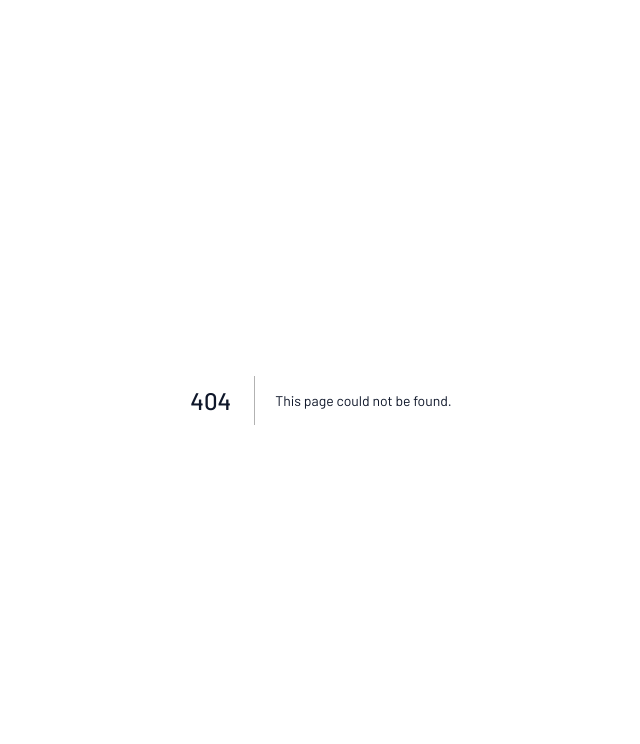
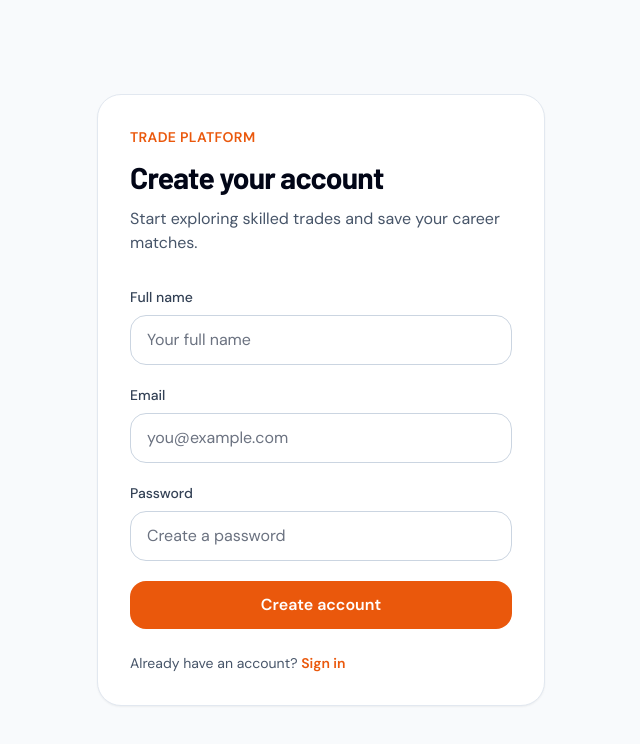
Before and after one commit to sashadman/forge, a Next.js app: page /auth/sign-up in a window 1280 px wide. Before the commit this address had no page. Shown: the top 744 px of the page, without its empty margins (319-959 px from the left). Built offline with nearby package versions, Linux system fonts and the light colour scheme; no server answers.

Commit message:
Add Supabase authentication flow

```diff
--- /dev/null
+++ b/app/auth/sign-in/page.tsx
@@ -0,0 +1,9 @@
+import AuthForm from '@/components/auth/AuthForm'
+
+export default function SignInPage() {
+  return (
+    <main className="flex min-h-screen items-center justify-center bg-slate-50 px-6 py-16">
+      <AuthForm mode="sign-in" />
+    </main>
+  )
+}
--- /dev/null
+++ b/app/auth/sign-up/page.tsx
@@ -0,0 +1,9 @@
+import AuthForm from '@/components/auth/AuthForm'
+
+export default function SignUpPage() {
+  return (
+    <main className="flex min-h-screen items-center justify-center bg-slate-50 px-6 py-16">
+      <AuthForm mode="sign-up" />
+    </main>
+  )
+}
--- /dev/null
+++ b/app/dashboard/page.tsx
@@ -0,0 +1,21 @@
+import { siteConfig } from '@/config/site'
+
+export default function DashboardPage() {
+  return (
+    <main className="flex min-h-screen items-center justify-center bg-slate-50 px-6 py-16">
+      <div className="rounded-3xl border border-slate-200 bg-white p-10 shadow-sm">
+        <p className="text-sm font-semibold uppercase tracking-wide text-orange-600">
+          Dashboard
+        </p>
+
+        <h1 className="mt-3 text-4xl font-bold tracking-tight text-slate-950">
+          Welcome to {siteConfig.name}
+        </h1>
+
+        <p className="mt-4 max-w-lg text-slate-600">
+          Your account authentication is working correctly.
+        </p>
+      </div>
+    </main>
+  )
+}
--- /dev/null
+++ b/components/auth/AuthForm.tsx
@@ -0,0 +1,196 @@
+'use client'
+import { siteConfig } from '@/config/site'
+import { FormEvent, useState } from 'react'
+import { useRouter } from 'next/navigation'
+import Link from 'next/link'
+import { createClient } from '@/lib/supabase/client'
+
+type AuthMode = 'sign-in' | 'sign-up'
+
+type AuthFormProps = {
+  mode: AuthMode
+}
+
+export default function AuthForm({ mode }: AuthFormProps) {
+  const router = useRouter()
+  const supabase = createClient()
+
+  const [fullName, setFullName] = useState('')
+  const [email, setEmail] = useState('')
+  const [password, setPassword] = useState('')
+
+  const [loading, setLoading] = useState(false)
+  const [error, setError] = useState('')
+  const [successMessage, setSuccessMessage] = useState('')
+
+  const isSignUp = mode === 'sign-up'
+
+  async function handleSubmit(event: FormEvent<HTMLFormElement>) {
+    event.preventDefault()
+
+    setLoading(true)
+    setError('')
+    setSuccessMessage('')
+
+    try {
+      if (isSignUp) {
+        const { error } = await supabase.auth.signUp({
+          email,
+          password,
+          options: {
+            data: {
+              full_name: fullName,
+            },
+          },
+        })
+
+        if (error) {
+          setError(error.message)
+          return
+        }
+
+        setSuccessMessage(
+          'Account created successfully. Check your email to confirm your account.'
+        )
+
+        return
+      }
+
+      const { error } = await supabase.auth.signInWithPassword({
+        email,
+        password,
+      })
+
+      if (error) {
+        setError(error.message)
+        return
+      }
+
+      router.push('/dashboard')
+      router.refresh()
+    } catch (error) {
+      console.error(error)
+      setError('Something went wrong. Please try again.')
+    } finally {
+      setLoading(false)
+    }
+  }
+
+  return (
+    <div className="w-full max-w-md rounded-3xl border border-slate-200 bg-white p-8 shadow-sm">
+      <div>
+        <p className="text-sm font-semibold uppercase tracking-wide text-orange-600">
+          {siteConfig.name}
+        </p>
+
+        <h1 className="mt-3 text-3xl font-bold tracking-tight text-slate-950">
+          {isSignUp ? 'Create your account' : 'Welcome back'}
+        </h1>
+
+        <p className="mt-3 text-slate-600">
+          {isSignUp
+            ? 'Start exploring skilled trades and save your career matches.'
+            : `Sign in to continue your ${siteConfig.name} journey.`}
+        </p>
+      </div>
+
+      <form onSubmit={handleSubmit} className="mt-8 space-y-5">
+        {isSignUp && (
+          <div>
+            <label className="mb-2 block text-sm font-medium text-slate-700">
+              Full name
+            </label>
+
+            <input
+              type="text"
+              value={fullName}
+              onChange={(event) => setFullName(event.target.value)}
+              required
+              className="w-full rounded-2xl border border-slate-300 px-4 py-3 outline-none transition focus:border-orange-500"
+              placeholder="Your full name"
+            />
+          </div>
+        )}
+
+        <div>
+          <label className="mb-2 block text-sm font-medium text-slate-700">
+            Email
+          </label>
+
+          <input
+            type="email"
+            value={email}
+            onChange={(event) => setEmail(event.target.value)}
+            required
+            className="w-full rounded-2xl border border-slate-300 px-4 py-3 outline-none transition focus:border-orange-500"
+            placeholder="you@example.com"
+          />
+        </div>
+
+        <div>
+          <label className="mb-2 block text-sm font-medium text-slate-700">
+            Password
+          </label>
+
+          <input
+            type="password"
+            value={password}
+            onChange={(event) => setPassword(event.target.value)}
+            required
+            minLength={6}
+            className="w-full rounded-2xl border border-slate-300 px-4 py-3 outline-none transition focus:border-orange-500"
+            placeholder="Create a password"
+          />
+        </div>
+
+        {error && (
+          <div className="rounded-2xl border border-red-200 bg-red-50 px-4 py-3 text-sm text-red-700">
+            {error}
+          </div>
+        )}
+
+        {successMessage && (
+          <div className="rounded-2xl border border-green-200 bg-green-50 px-4 py-3 text-sm text-green-700">
+            {successMessage}
+          </div>
+        )}
+
+        <button
+          type="submit"
+          disabled={loading}
+          className="w-full rounded-2xl bg-orange-600 px-5 py-3 font-semibold text-white transition hover:bg-orange-700 disabled:cursor-not-allowed disabled:opacity-50"
+        >
+          {loading
+            ? 'Please wait...'
+            : isSignUp
+            ? 'Create account'
+            : 'Sign in'}
+        </button>
+      </form>
+
+      <div className="mt-6 text-sm text-slate-600">
+        {isSignUp ? (
+          <p>
+            Already have an account?{' '}
+            <Link
+              href="/auth/sign-in"
+              className="font-semibold text-orange-600 hover:text-orange-700"
+            >
+              Sign in
+            </Link>
+          </p>
+        ) : (
+          <p>
+            Need an account?{' '}
+            <Link
+              href="/auth/sign-up"
+              className="font-semibold text-orange-600 hover:text-orange-700"
+            >
+              Create one
+            </Link>
+          </p>
+        )}
+      </div>
+    </div>
+  )
+}
--- /dev/null
+++ b/config/site.ts
@@ -0,0 +1,5 @@
+export const siteConfig = {
+  name: 'Trade Platform',
+  description:
+    'Discover skilled trade careers, apprenticeships, and employers.',
+}
--- /dev/null
+++ b/lib/supabase/server.ts
@@ -0,0 +1,35 @@
+import { createServerClient, type CookieOptions } from '@supabase/ssr'
+import { cookies } from 'next/headers'
+import type { Database } from './types'
+
+export function createClient() {
+  const cookieStore = cookies()
+
+  return createServerClient<Database>(
+    process.env.NEXT_PUBLIC_SUPABASE_URL!,
+    process.env.NEXT_PUBLIC_SUPABASE_ANON_KEY!,
+    {
+      cookies: {
+        get(name: string) {
+          return cookieStore.get(name)?.value
+        },
+
+        set(name: string, value: string, options: CookieOptions) {
+          try {
+            cookieStore.set({ name, value, ...options })
+          } catch {
+            // Server Components cannot always set cookies directly.
+          }
+        },
+
+        remove(name: string, options: CookieOptions) {
+          try {
+            cookieStore.set({ name, value: '', ...options })
+          } catch {
+            // Server Components cannot always remove cookies directly.
+          }
+        },
+      },
+    }
+  )
+}
```
